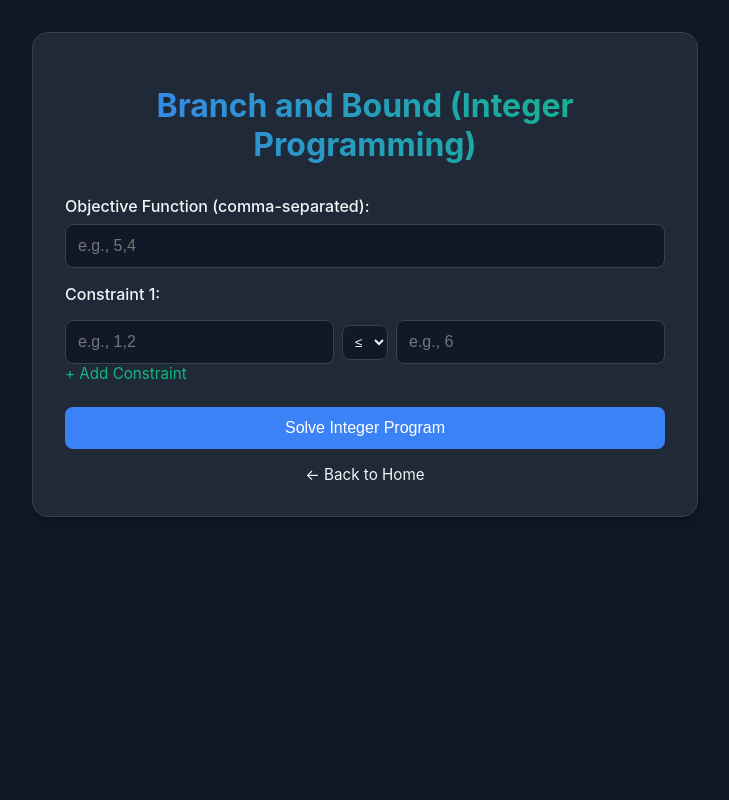
After one commit to Yashlol/MpProject, a Django app: page /branch_and_bound_form/ in a window 1280 px wide. The commit adds this page. Shown: the whole page, without its empty margins (275-1004 px from the left). Run offline with Django 5.2, Linux system fonts and the light colour scheme.

Commit message:
finished branch and bound

```diff
--- /dev/null
+++ b/lol/templates/branch_and_bound_form.html
@@ -0,0 +1,195 @@
+<html lang="en">
+<head>
+    <meta charset="UTF-8">
+    <title>Integer Programming - Branch and Bound</title>
+    <meta name="viewport" content="width=device-width, initial-scale=1.0">
+    <link rel="stylesheet" href="https://cdnjs.cloudflare.com/ajax/libs/font-awesome/6.0.0/css/all.min.css">
+    <style>
+        /* === Theme Variables === */
+        :root {
+            --primary-color: #3b82f6;
+            --primary-hover: #2563eb;
+            --secondary-color: #10b981;
+            --background-dark: #111827;
+            --background-card: #1f2937;
+            --text-light: #f3f4f6;
+            --border-color: #374151;
+            --error-color: #ef4444;
+            --shadow-md: 0 4px 6px -1px rgba(0,0,0,0.3);
+            --shadow-lg: 0 10px 15px -3px rgba(0,0,0,0.3);
+        }
+
+        body {
+            margin: 0;
+            padding: 2rem;
+            background-color: var(--background-dark);
+            font-family: 'Inter', sans-serif;
+            color: var(--text-light);
+        }
+
+        .container {
+            max-width: 600px;
+            margin: 0 auto;
+            background-color: var(--background-card);
+            padding: 2rem;
+            border-radius: 1rem;
+            box-shadow: var(--shadow-lg);
+            border: 1px solid var(--border-color);
+        }
+
+        h1 {
+            text-align: center;
+            font-size: 2rem;
+            margin-bottom: 2rem;
+            background: linear-gradient(to right, var(--primary-color), var(--secondary-color));
+            -webkit-background-clip: text;
+            -webkit-text-fill-color: transparent;
+        }
+
+        label {
+            display: block;
+            margin-top: 1rem;
+            margin-bottom: 0.5rem;
+            font-weight: 500;
+        }
+
+        input[type="text"] {
+            width: 100%;
+            padding: 0.75rem;
+            border-radius: 0.5rem;
+            border: 1px solid var(--border-color);
+            background-color: var(--background-dark);
+            color: var(--text-light);
+            font-size: 1rem;
+        }
+
+        input:focus {
+            outline: none;
+            border-color: var(--primary-color);
+        }
+
+        .btn {
+            display: block;
+            width: 100%;
+            padding: 0.75rem;
+            background-color: var(--primary-color);
+            color: white;
+            border: none;
+            border-radius: 0.5rem;
+            font-size: 1rem;
+            margin-top: 1.5rem;
+            cursor: pointer;
+            transition: background-color 0.3s ease;
+        }
+
+        .btn:hover {
+            background-color: var(--primary-hover);
+        }
+
+        .add-constraint {
+            color: var(--secondary-color);
+            margin-top: 1rem;
+            cursor: pointer;
+            font-size: 0.95rem;
+        }
+
+        .constraint-group {
+            margin-top: 1rem;
+            display: flex;
+            gap: 0.5rem;
+            align-items: center;
+        }
+
+        select {
+            background-color: var(--background-dark);
+            border: 1px solid var(--border-color);
+            color: var(--text-light);
+            padding: 0.5rem;
+            border-radius: 0.5rem;
+        }
+
+        .back-home {
+            margin-top: 1rem;
+            text-align: center;
+        }
+
+        .back-home a {
+            color: var(--text-light);
+            text-decoration: none;
+            font-size: 0.95rem;
+        }
+
+        .back-home a:hover {
+            text-decoration: underline;
+        }
+    </style>
+</head>
+<body>
+<div class="container">
+    <h1>Branch and Bound (Integer Programming)</h1>
+
+    <form method="POST">
+        {% csrf_token %}
+        <label for="objective">Objective Function (comma-separated):</label>
+        <input type="text" name="objective_function" placeholder="e.g., 5,4">
+
+        <div id="constraints">
+            <label>Constraint 1:</label>
+            <div class="constraint-group">
+                <input type="text" name="constraint_1[]" placeholder="e.g., 1,2">
+                <select name="constraint_1[]">
+                    <option value="<=">&le;</option>
+                    <option value=">=">&ge;</option>
+                </select>
+                <input type="text" name="constraint_1[]" placeholder="e.g., 6">
+            </div>
+        </div>
+
+        <span class="add-constraint" onclick="addConstraint()">+ Add Constraint</span>
+
+        <button type="submit" class="btn">Solve Integer Program</button>
+    </form>
+    {% if result %}
+    <div class="result">
+        <h2>Result</h2>
+        <p><strong>Optimal Solution:</strong> {{ result.optimal_solution }}</p>
+        <p><strong>Optimal Value:</strong> {{ result.optimal_value }}</p>
+    </div>
+    {% endif %}
+
+{% if error %}
+    <div class="error">
+        <p>Error: {{ error }}</p>
+    </div>
+{% endif %}
+
+    <div class="back-home">
+        <a href="/">← Back to Home</a>
+    </div>
+</div>
+
+<script>
+    let constraintCount = 2;
+    function addConstraint() {
+        const container = document.getElementById('constraints');
+        const newLabel = document.createElement('label');
+        newLabel.textContent = `Constraint ${constraintCount}:`;
+
+        const newGroup = document.createElement('div');
+        newGroup.classList.add('constraint-group');
+        newGroup.innerHTML = `
+            <input type="text" name="constraint_${constraintCount}[]" placeholder="e.g., 2,3">
+            <select name="constraint_${constraintCount}[]">
+                <option value="<=">&le;</option>
+                <option value=">=">&ge;</option>
+            </select>
+            <input type="text" name="constraint_${constraintCount}[]" placeholder="e.g., 12">
+        `;
+
+        container.appendChild(newLabel);
+        container.appendChild(newGroup);
+        constraintCount++;
+    }
+</script>
+</body>
+</html>
--- a/lol/templates/genetic_algorithm.html
+++ b/lol/templates/genetic_algorithm.html
@@ -179,5 +179,6 @@
         });
     </script>
     {% endif %}
+
 </body>
 </html>
--- a/lol/urls.py
+++ b/lol/urls.py
@@ -8,5 +8,5 @@ urlpatterns = [
     path('transportation/', views.transportation_method_view, name='transportation_method'),
     path('knapsack/', views.knapsack_solver, name='knapsack'),
     path('genetic-algorithm/', views.genetic_algorithm, name='genetic_algorithm'),
-    path('agri_home/', views.agri_home, name='agri_home'),
+    path('branch_and_bound_form/', views.branch_and_bound_view, name='branch_and_bound_form'),
 ]
--- a/lol/views.py
+++ b/lol/views.py
@@ -624,5 +624,128 @@ def genetic_algorithm(request):
 
     return render(request, 'genetic_algorithm.html')
 
-def agri_home(request):
-    return render(request, 'agri_home.html')
+
+
+import numpy as np
+from scipy.optimize import linprog
+from django.shortcuts import render
+import copy
+
+import numpy as np
+import copy
+from scipy.optimize import linprog
+from django.shortcuts import render
+
+def is_integer_array(arr):
+    return all(float(x).is_integer() for x in arr)
+
+def branch_and_bound(c, A, b):
+    best_solution = None
+    best_value = None
+    nodes = [(A, b)]  # Stack of subproblems
+
+    while nodes:
+        A_curr, b_curr = nodes.pop()
+        res = linprog(c=-np.array(c), A_ub=A_curr, b_ub=b_curr, method='highs')
+
+        if not res.success:
+            continue
+
+        x = res.x
+        val = -res.fun
+
+        if is_integer_array(x):
+            if best_value is None or val > best_value:
+                best_solution = x
+                best_value = val
+        else:
+            frac_indices = [i for i, xi in enumerate(x) if not float(xi).is_integer()]
+            if not frac_indices:
+                continue
+
+            idx = frac_indices[0]
+            floor_constraint = copy.deepcopy(A_curr)
+            ceil_constraint = copy.deepcopy(A_curr)
+
+            floor_b = copy.deepcopy(b_curr)
+            ceil_b = copy.deepcopy(b_curr)
+
+            new_row_floor = [0] * len(x)
+            new_row_floor[idx] = 1
+            floor_constraint = np.vstack([floor_constraint, new_row_floor])
+            floor_b.append(np.floor(x[idx]))
+
+            new_row_ceil = [0] * len(x)
+            new_row_ceil[idx] = -1
+            ceil_constraint = np.vstack([ceil_constraint, new_row_ceil])
+            ceil_b.append(-np.ceil(x[idx]))
+
+            nodes.append((floor_constraint, floor_b))
+            nodes.append((ceil_constraint, ceil_b))
+
+    return best_solution, best_value
+
+def run_branch_and_bound(c, A, b, signs):
+    # Handle inequalities if needed (currently only handles ≤)
+    # Convert all constraints to ≤ type if required
+    A_ub = []
+    b_ub = []
+
+    for i in range(len(signs)):
+        if signs[i] == "<=":
+            A_ub.append(A[i])
+            b_ub.append(b[i])
+        elif signs[i] == ">=":
+            A_ub.append([-a for a in A[i]])
+            b_ub.append(-b[i])
+        elif signs[i] == "=":
+            # Split into two inequalities
+            A_ub.append(A[i])
+            b_ub.append(b[i])
+            A_ub.append([-a for a in A[i]])
+            b_ub.append(-b[i])
+        else:
+            raise ValueError("Unsupported constraint sign.")
+
+    solution, value = branch_and_bound(c, A_ub, b_ub)
+
+    if solution is None:
+        return {"error": "No feasible integer solution found."}
+
+    return {
+        "optimal_solution": [round(val) for val in solution],
+        "optimal_value": round(value, 2)
+    }
+
+def branch_and_bound_view(request):
+    if request.method == "POST":
+        try:
+            # Get objective function coefficients
+            c = list(map(float, request.POST.get("objective_function").split(",")))
+
+            # Get constraints
+            A = []
+            b = []
+            signs = []
+
+            i = 1
+            while True:
+                coeffs = request.POST.getlist(f"constraint_{i}[]")
+                if not coeffs or len(coeffs) < 3:
+                    break
+                A.append(list(map(float, coeffs[0].split(","))))
+                signs.append(coeffs[1].strip())
+                b.append(float(coeffs[2]))
+                i += 1
+
+            result = run_branch_and_bound(c, A, b, signs)
+
+            return render(request, "branch_and_bound_form.html", {
+                "result": result
+            })
+        except Exception as e:
+            return render(request, "branch_and_bound_form.html", {
+                "error": str(e)
+            })
+
+    return render(request, "branch_and_bound_form.html")
```
Also changed, not shown: lol/templates/agri_home.html (deleted, +0 -56 lines), lol/templates/base.html (deleted, +0 -46 lines), lol/templates/index.html (+9 -4 lines).
